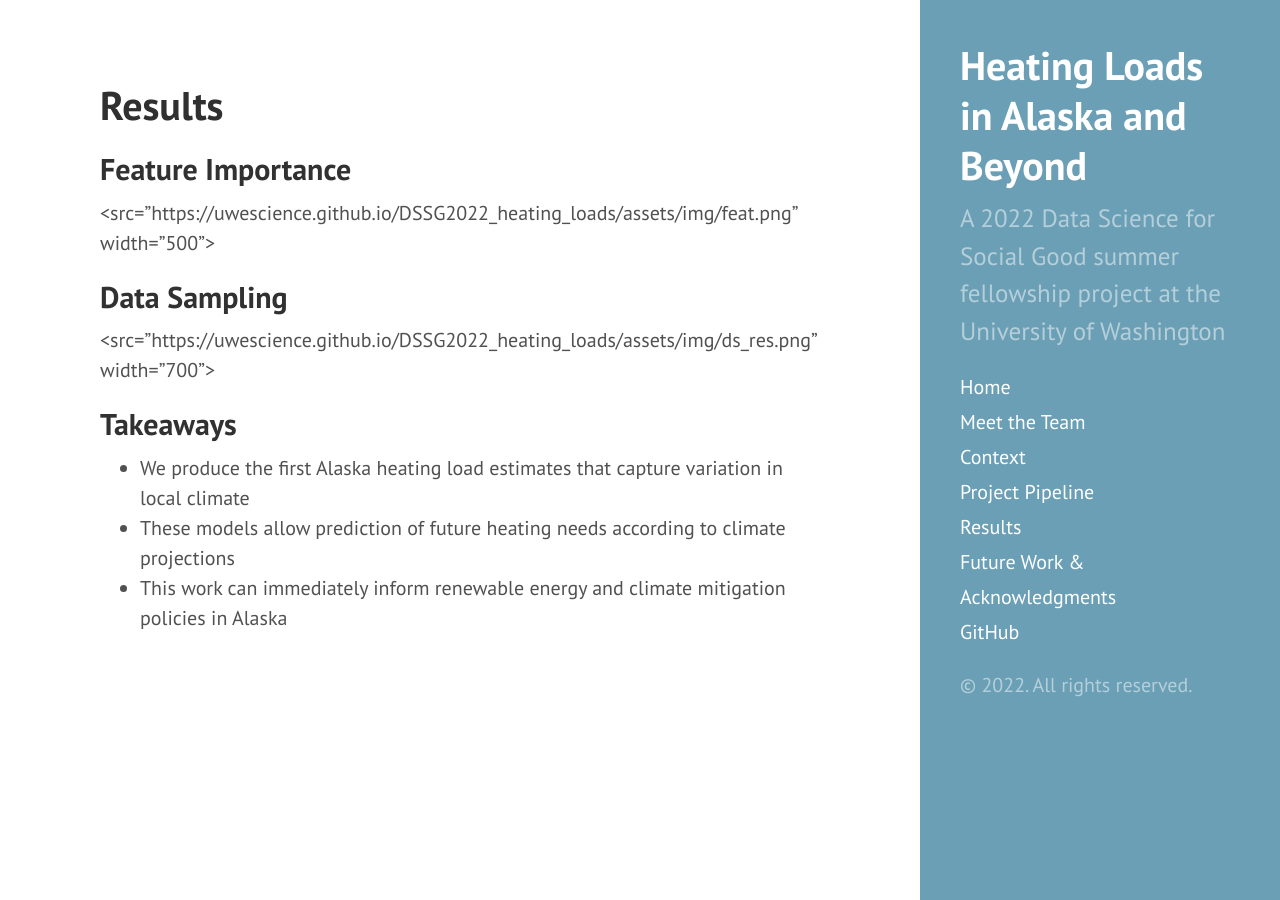
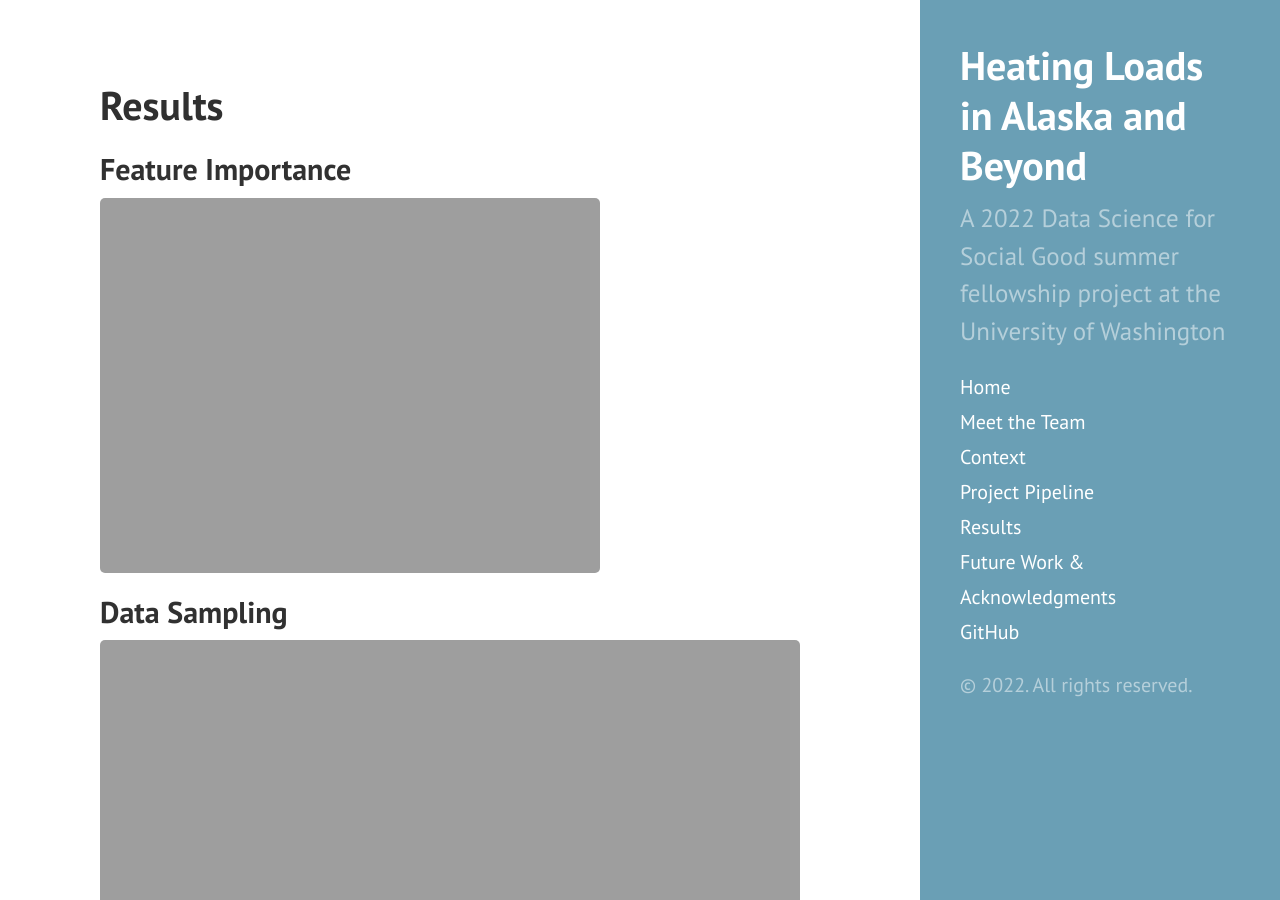
Before and after one commit to uwescience/DSSG2022_heating_loads, a Jekyll site: the page built from results.md, in a window 1280 px wide and 900 px high. Built offline with Jekyll 4.4.1, drawn with Linux system fonts in a browser that asks for light colours.

Commit message:
Update results.md

```diff
--- a/results.md
+++ b/results.md
@@ -4,10 +4,10 @@
 ---
 
 ## Feature Importance
-<src="{{ site.url }}{{ site.baseurl }}/assets/img/feat.png" width="500">
+<img src="{{ site.url }}{{ site.baseurl }}/assets/img/feat.png" width="500">
 
 ## Data Sampling
-<src="{{ site.url }}{{ site.baseurl }}/assets/img/ds_res.png" width="700">
+<img src="{{ site.url }}{{ site.baseurl }}/assets/img/ds_res.png" width="700">
 
 ## Takeaways
 + We produce the first Alaska heating load estimates that capture variation in local climate
```
